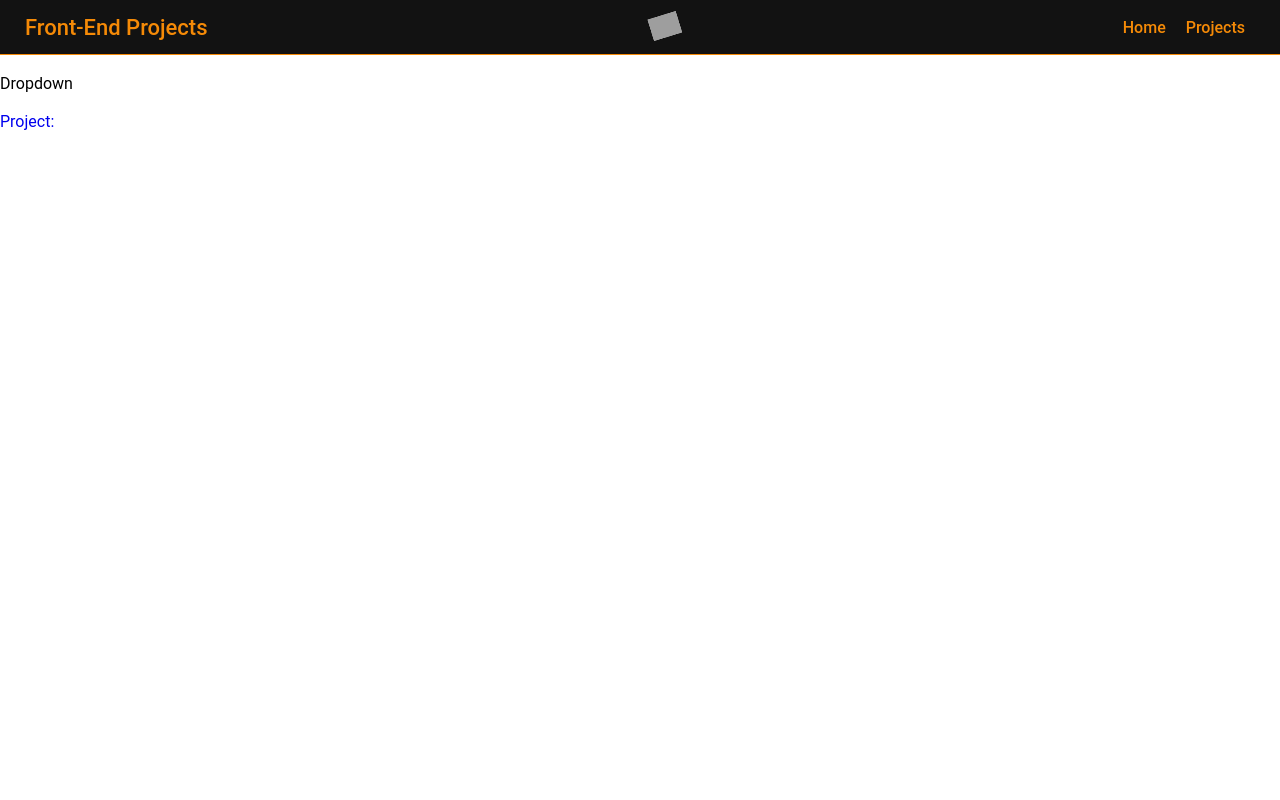
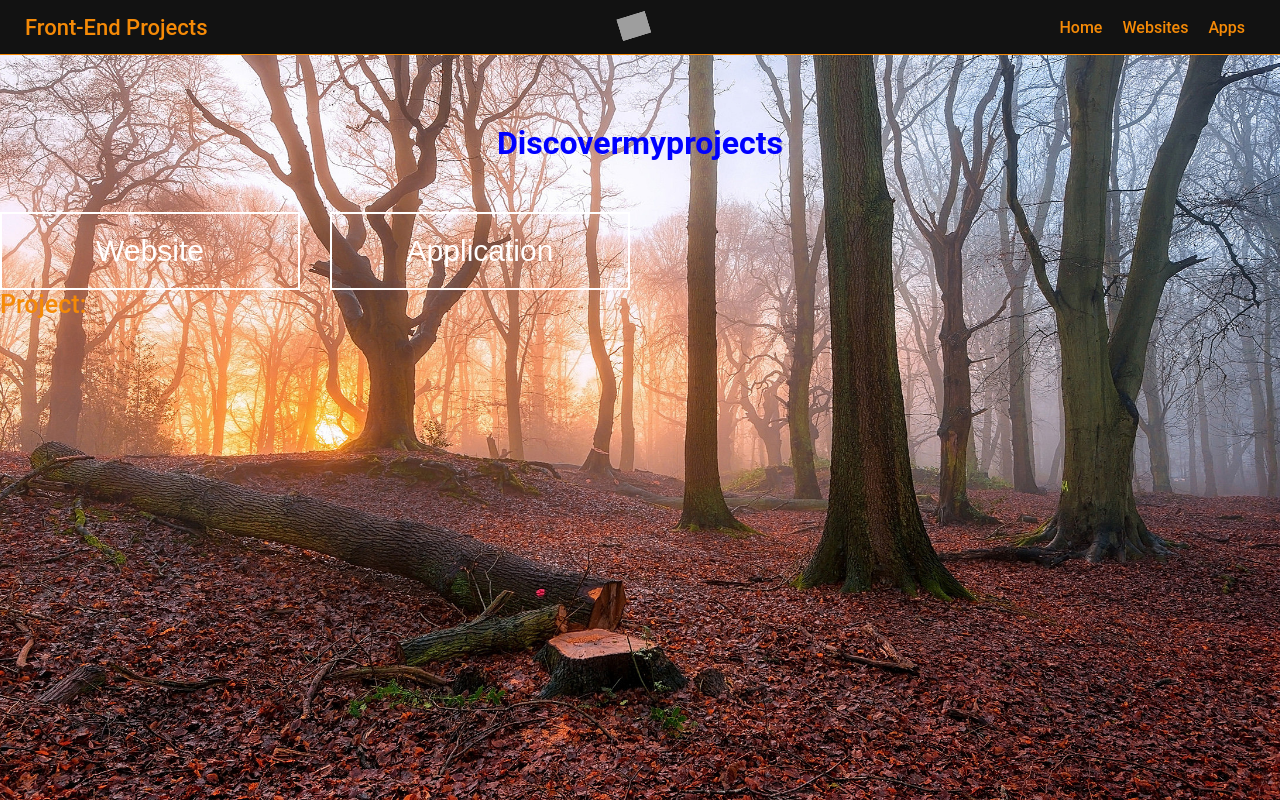
Before and after one commit to Malck/FrontEndProjects, a React (Create React App) app in the folder frontend/: page / in a window 1280 px wide. Built offline with nearby package versions, Linux system fonts and the light colour scheme; grey boxes are pictures that could not be loaded.

Commit message:
minor changes

```diff
--- a/frontend/src/components/Header.jsx
+++ b/frontend/src/components/Header.jsx
@@ -10,7 +10,7 @@
         <a href="/" className="nav-icon"
         aria-label="visit homepage"
         aria-current="page">
-          <img src="finger.svg" alt="idea icon"/>
+          <img src="../assets/idea.png" alt="icon"/>
         </a>
 
 
@@ -18,7 +18,8 @@
 
             <div className="navlinks-container">
                 <a href="/" aria-current="page">Home</a>
-                <a href="/project">Projects</a>
+                <a href="/project">Websites</a>
+                <a href="/app" aria-current="page">Apps</a>
             </div>
 
         </div>
--- a/frontend/src/pages/Home.jsx
+++ b/frontend/src/pages/Home.jsx
@@ -16,14 +16,16 @@
             <Header/>
 
             <br />
-            <details>
-                <summary>Dropdown</summary>
-                <p>drop1</p>
 
-                <button>drop2</button>
-            </details>
+            <div className="container-first">
+                <h1><span>Discover </span><span>my </span><span>projects </span></h1>
+            </div>
 
-            <br />
+            <div className="container-btns">
+                <button className="btn-first b1">Website</button>
+                <button className="btn-first b2">Application</button>
+
+            </div>
 
             <Link to="/project" className="project-link" title='Project'>Project: </Link>
 
--- a/frontend/src/styles/home.css
+++ b/frontend/src/styles/home.css
@@ -1,5 +1,8 @@
 .homepage{
     font-family: "Roboto", sans-serif;
+    background: url(../assets/foret_aube.jpg) center / cover no-repeat;
+    min-height: 100vh;
+
 }
 .homepage h1 {
     color: blue;
@@ -9,12 +12,32 @@
     width: 100%;
     object-fit: cover;
 }
-.project-link1{
-    color: black;
-    font-size: 20px;
+.project-link{
+    color: #F58A07;
+    font-size: 25px;
     font-weight: 500;
 }
 .project-link:hover{
     cursor: pointer;
     text-decoration: underline;
 }
+
+.btn-first{
+    border: 2px solid white;
+    outline: none;
+    background: transparent;
+    font-size: 30px;
+    padding: 20px;
+    width: 300px;
+    color:white;
+    cursor: pointer;
+}
+.btn-first:nth-child(1){
+    margin-right: 30px;
+}
+.btn-first:hover{
+    transition: all 0.3s ease-in-out;
+    background: #F58A07;
+    opacity: 0.8;
+    color: #030303;
+}
```
Also changed, not shown: frontend/src/assets/foret_aube.jpg (added).
